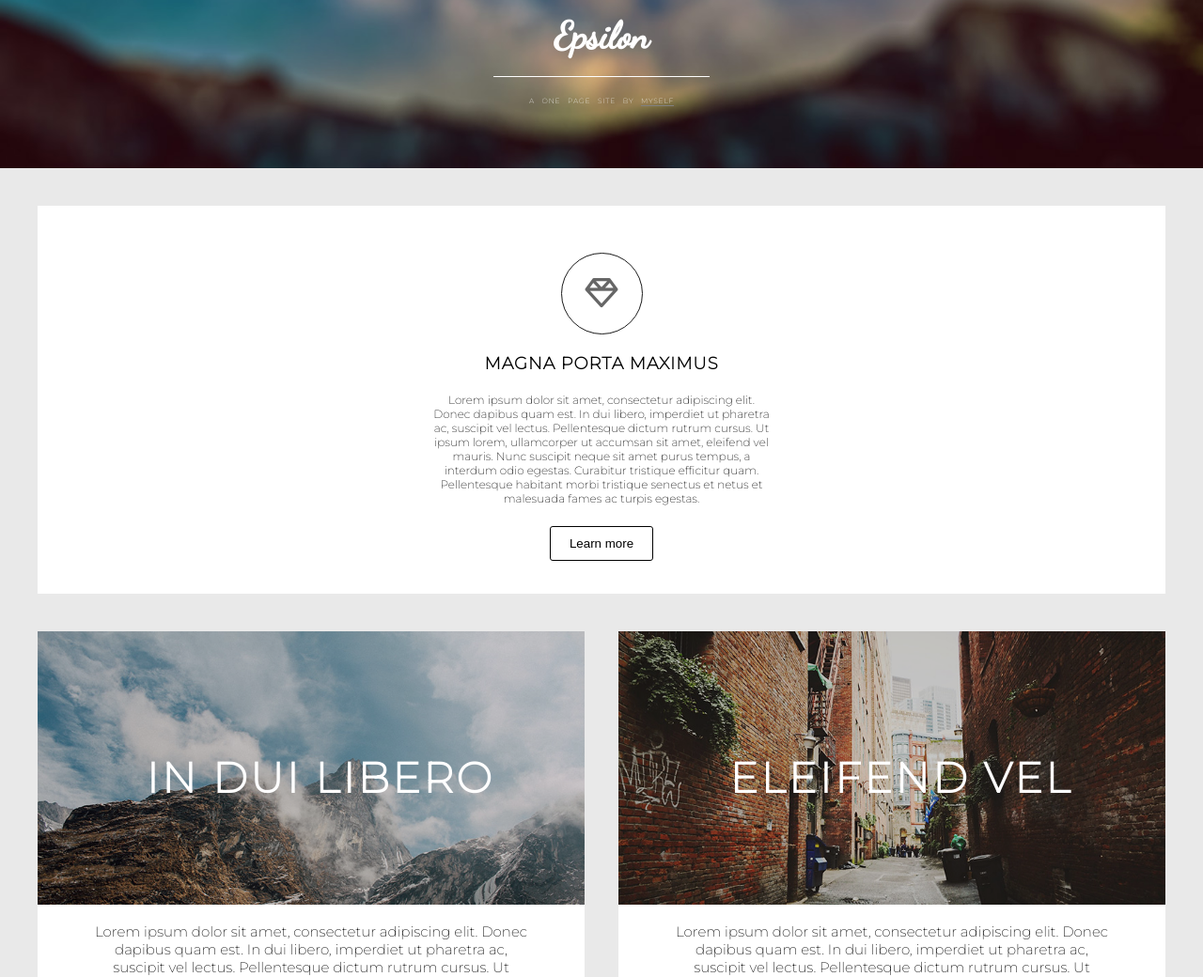
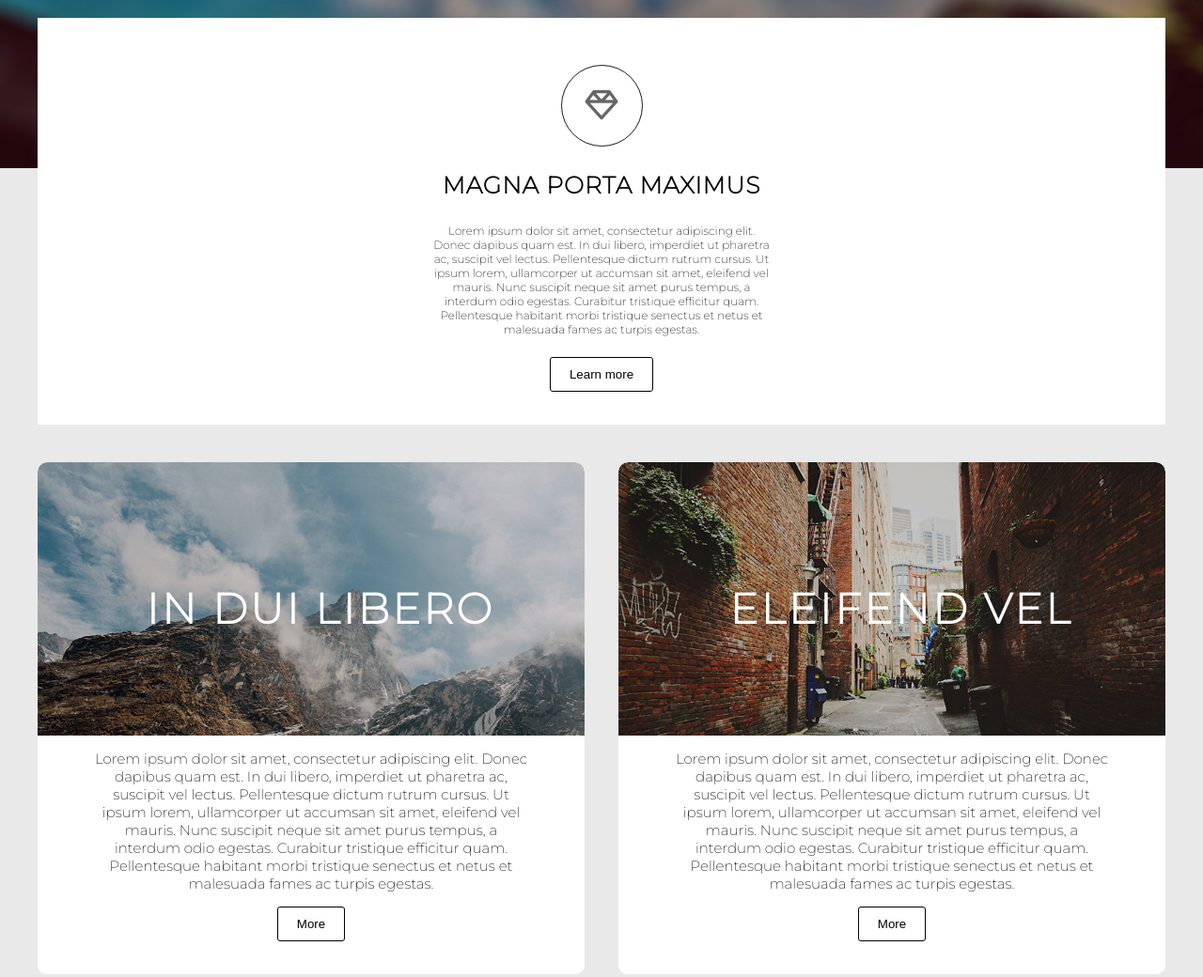
Before and after one commit to VialsShiny/Tp_Epsilon, a plain HTML site: page index.html in a window 1280 px wide. Shown: the part 21-1061 px from the top of the page at 94% size. Drawn offline with Linux system fonts and the light colour scheme.

Commit message:
Epsilon V1.5
Fixed Header and Media on the Main 🫴

```diff
--- a/asset/css/style.css
+++ b/asset/css/style.css
@@ -27,6 +27,9 @@ header {
     color: white;
     height: 200px;
     background-position: center;
+    position: fixed;
+    width: 100%;
+    margin: 0;
 }
 
 .trait-blanc {
@@ -53,6 +56,11 @@ header span {
 
 /* <Main */
 
+main {
+    position: absolute;
+    z-index: 1;
+}
+
 .apros {
     margin: 40px;
     background-color: white;
@@ -63,10 +71,6 @@ header span {
     color: #666666;
 }
 
-.apros h2 {
-    letter-spacing: 1px;
-}
-
 .fa-gem {
     font-size: 35px;
     align-items: center;
@@ -75,10 +79,13 @@ header span {
     padding: 25px;
 }
 
-.apros h2 {
+.apros h2,
+h3,
+h4 {
     text-transform: uppercase;
-    font-size: 18px;
+    font-size: 25px;
     padding-bottom: 5px;
+    letter-spacing: 1px;
 }
 
 #info-text {
@@ -121,16 +128,23 @@ header span {
     transition: 0.5s;
 }
 
-main article img {
-    filter: brightness(80%);
-    z-index: 2;
+.img {
     width: 100%;
+    border-radius: 10px 10px 0 0;
+    overflow: hidden;
 }
 
-main article img:hover {
+.img img {
+    filter: brightness(80%);
+    width: 100%;
+    border-radius: 10px 10px 0 0;
+    display: block;
+}
+
+.img img:hover {
     filter: brightness(50%);
-    width: 100%;
     transition: 0.5s;
+    scale: 1.3;
 }
 
 .title p {
@@ -148,6 +162,7 @@ main article img:hover {
 
 .info-art {
     background-color: white;
+    border-radius: 0 0 10px 10px;
 }
 
 .info-art p {
@@ -190,47 +205,18 @@ main article img:hover {
         width: 45%;
         transition: 0.5s;
     }
-}
 
-@media screen and (max-width: 736px) {
     .info-art p {
         font-size: 7px;
         transition: 0.5s;
     }
-}
 
-@media screen and (max-width: 544px) {
-    .info-art p {
-        font-size: 3px;
-        transition: 0.5s;
-    }
-}
-
-@media screen and (max-width: 544px) {
-    .title p {
-        font-size: 10px;
-        width: 40%;
-        transition: 0.5s;
-    }
-}
-
-@media screen and (max-width: 736px) {
     .button-page {
         padding: 5px 7%;
         font-size: 10px;
         transition: 0.5s;
     }
-}
 
-@media screen and (max-width: 544px) {
-    .button-page {
-        padding: 5px 7%;
-        font-size: 5px;
-        transition: 0.5s;
-    }
-}
-
-@media screen and (max-width: 736px) {
     #info-text {
         font-size: 9px;
         padding: 0 35% 10px;
@@ -239,9 +225,26 @@ main article img:hover {
 }
 
 @media screen and (max-width: 544px) {
+    .info-art p {
+        font-size: 5px;
+        transition: 0.5s;
+    }
+
     #info-text {
         font-size: 5px;
         padding: 0 35% 10px;
         transition: 0.5s;
     }
+
+    .title p {
+        font-size: 10px;
+        width: 40%;
+        transition: 0.5s;
+    }
+
+    .button-page {
+        padding: 5px 7%;
+        font-size: 5px;
+        transition: 0.5s;
+    }
 }
--- a/index.html
+++ b/index.html
@@ -58,7 +58,9 @@
             <article class="art-left">
                 <div class="title">
                     <p>In dui libero</p>
-                    <img src="/asset/images/pic01.jpg" alt="">
+                    <div class="img">
+                        <img src="/asset/images/pic01.jpg" alt="">
+                    </div>
                 </div>
                 <div class="info-art">
                     <p>Lorem ipsum dolor sit amet, consectetur adipiscing elit. Donec dapibus quam est. In dui libero,
@@ -75,7 +77,9 @@
             <article class="art-right">
                 <div class="title">
                     <p>eleifend vel</p>
-                    <img src="/asset/images/pic02.jpg" alt="">
+                    <div class="img">
+                        <img src="/asset/images/pic02.jpg" alt="">
+                    </div>
                 </div>
                 <div class="info-art">
                     <p>Lorem ipsum dolor sit amet, consectetur adipiscing elit. Donec dapibus quam est. In dui libero,
@@ -94,7 +98,9 @@
             <article class="art-left">
                 <div class="title">
                     <p>morbi tristique</p>
-                    <img src="/asset/images/pic03.jpg" alt="">
+                    <div class="img">
+                        <img src="/asset/images/pic03.jpg" alt="">
+                    </div>
                 </div>
                 <div class="info-art">
                     <p>Lorem ipsum dolor sit amet, consectetur adipiscing elit. Donec dapibus quam est. In dui libero,
@@ -111,7 +117,9 @@
             <article class="art-right">
                 <div class="title">
                     <p>turpis egestas</p>
-                    <img src="/asset/images/pic04.jpg" alt="">
+                    <div class="img">
+                        <img src="/asset/images/pic04.jpg" alt="">
+                    </div>
                 </div>
                 <div class="info-art">
                     <p>Lorem ipsum dolor sit amet, consectetur adipiscing elit. Donec dapibus quam est. In dui libero,
```
